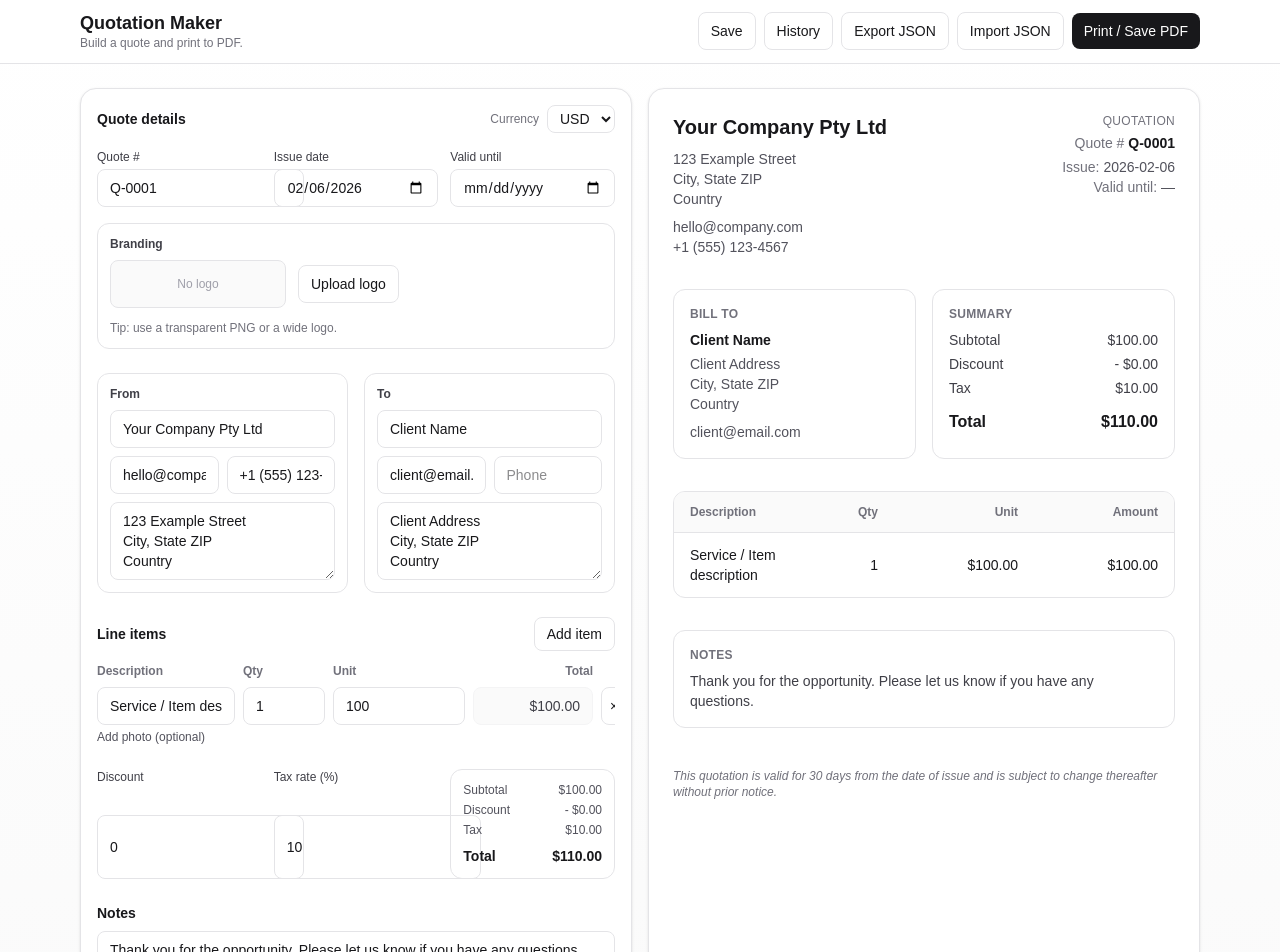
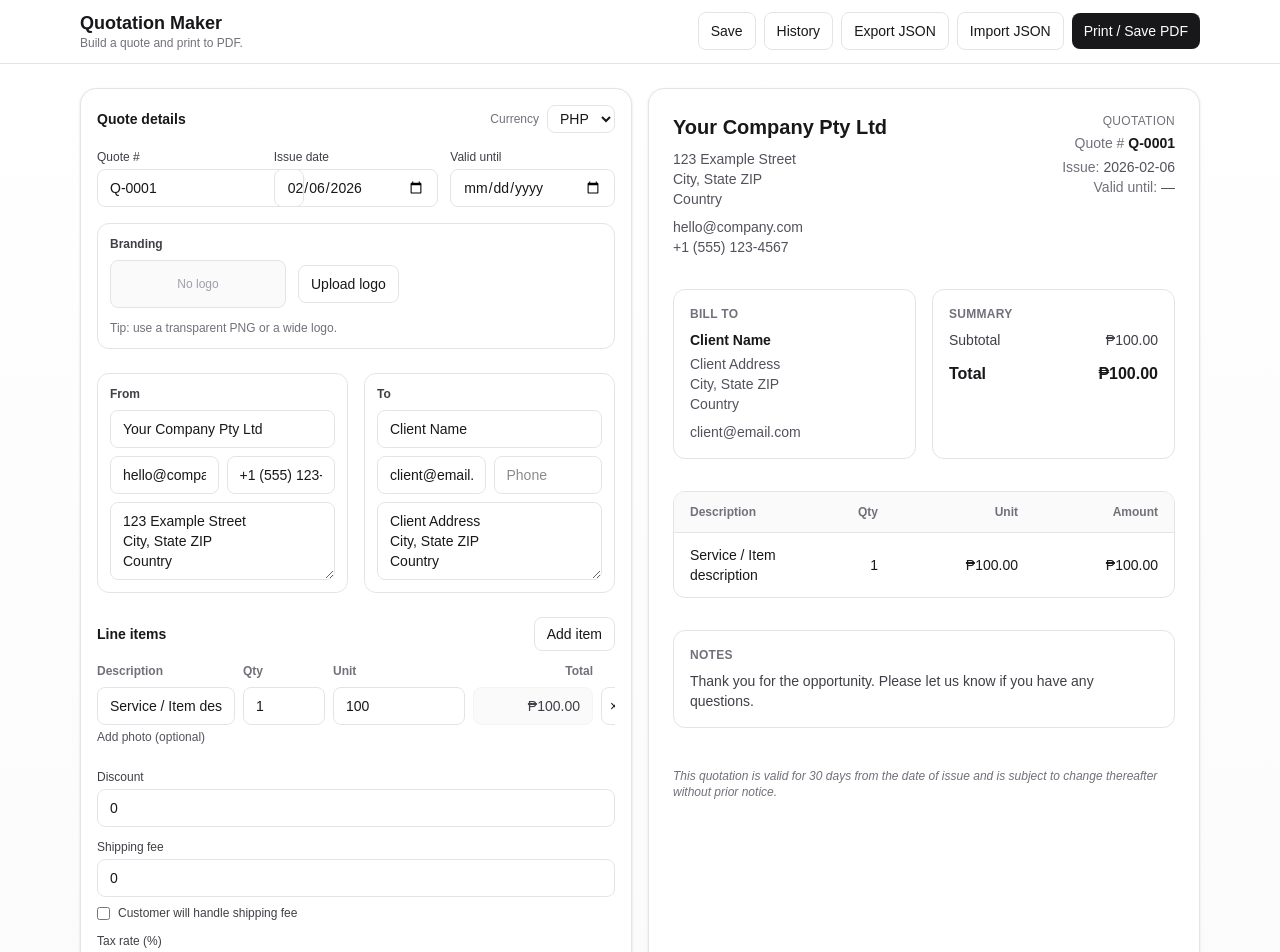
Before and after one commit to johnperricruz/quotation-maker, a Next.js app: page / in a window 1280 px wide. Shown: the top 952 px of the page. Built offline with nearby package versions, Linux system fonts and the light colour scheme.

Commit message:
Added shipping line

```diff
--- a/src/app/page.tsx
+++ b/src/app/page.tsx
@@ -19,7 +19,7 @@ type Party = {
 
 type QuoteData = {
   version: 1;
-  currency: "USD" | "AUD" | "PHP";
+  currency: "PHP" | "USD" | "AUD";
   logoDataUrl: string | null;
   from: Party;
   to: Party;
@@ -29,6 +29,8 @@ type QuoteData = {
   notes: string;
   taxRate: number;
   discount: number;
+  shippingFee: number;
+  customerHandlesShippingFee: boolean;
   items: LineItem[];
 };
 
@@ -91,7 +93,7 @@ function downloadJson(filename: string, data: unknown) {
 }
 
 export default function Home() {
-  const [currency, setCurrency] = useState<"USD" | "AUD" | "PHP">("USD");
+  const [currency, setCurrency] = useState<"USD" | "AUD" | "PHP">("PHP");
   const [logoDataUrl, setLogoDataUrl] = useState<string | null>(null);
   const importInputRef = useRef<HTMLInputElement | null>(null);
 
@@ -116,8 +118,11 @@ export default function Home() {
     "Thank you for the opportunity. Please let us know if you have any questions."
   );
 
-  const [taxRate, setTaxRate] = useState<number>(10);
+  const [taxRate, setTaxRate] = useState<number>(0);
   const [discount, setDiscount] = useState<number>(0);
+  const [shippingFee, setShippingFee] = useState<number>(0);
+  const [customerHandlesShippingFee, setCustomerHandlesShippingFee] =
+    useState<boolean>(false);
 
   const [items, setItems] = useState<LineItem[]>([
     {
@@ -153,9 +158,19 @@ export default function Home() {
     const taxable = Math.max(0, subtotal - safeDiscount);
     const safeTaxRate = Math.max(0, Number(taxRate) || 0) / 100;
     const tax = taxable * safeTaxRate;
-    const total = taxable + tax;
-    return { subtotal, discount: safeDiscount, taxable, tax, total };
-  }, [items, discount, taxRate]);
+    const safeShippingFee = customerHandlesShippingFee
+      ? 0
+      : Math.max(0, Math.trunc(Number(shippingFee) || 0));
+    const total = taxable + tax + safeShippingFee;
+    return {
+      subtotal,
+      discount: safeDiscount,
+      taxable,
+      tax,
+      shippingFee: safeShippingFee,
+      total,
+    };
+  }, [items, discount, taxRate, shippingFee, customerHandlesShippingFee]);
 
   const validityDays = useMemo(() => {
     // If "Valid until" is set, compute day difference; otherwise default to 30 days.
@@ -207,6 +222,8 @@ export default function Home() {
     notes,
     taxRate,
     discount,
+    shippingFee,
+    customerHandlesShippingFee,
     items,
   });
 
@@ -221,6 +238,8 @@ export default function Home() {
     setNotes(data.notes);
     setTaxRate(Number(data.taxRate) || 0);
     setDiscount(Number(data.discount) || 0);
+    setShippingFee(Math.max(0, Math.trunc(Number(data.shippingFee) || 0)));
+    setCustomerHandlesShippingFee(!!data.customerHandlesShippingFee);
     setItems(
       (data.items || []).map((it) => ({
         id: it.id || crypto.randomUUID(),
@@ -235,7 +254,7 @@ export default function Home() {
   const newQuote = () => {
     setActiveHistoryId(null);
     setLogoDataUrl(null);
-    setCurrency("USD");
+    setCurrency("PHP");
     setFrom({
       name: "Your Company Pty Ltd",
       email: "hello@company.com",
@@ -254,8 +273,10 @@ export default function Home() {
     setNotes(
       "Thank you for the opportunity. Please let us know if you have any questions."
     );
-    setTaxRate(10);
+    setTaxRate(0);
     setDiscount(0);
+    setShippingFee(0);
+    setCustomerHandlesShippingFee(false);
     setItems([
       {
         id: crypto.randomUUID(),
@@ -465,9 +486,9 @@ export default function Home() {
                 onChange={(e) => setCurrency(e.target.value as any)}
                 className="rounded-lg border border-zinc-200 bg-white px-2 py-1 text-sm"
               >
+                <option value="PHP">PHP</option>
                 <option value="USD">USD</option>
                 <option value="AUD">AUD</option>
-                <option value="PHP">PHP</option>
               </select>
             </div>
           </div>
@@ -879,7 +900,8 @@ export default function Home() {
               </table>
             </div>
 
-            <div className="mt-4 grid gap-3 sm:grid-cols-3">
+            <div className="mt-4 grid gap-3">
+              <div className="grid gap-3">
                 <label className="grid gap-1">
                   <span className="text-xs font-medium text-zinc-700">
                     Discount
@@ -895,6 +917,38 @@ export default function Home() {
                     className="rounded-lg border border-zinc-200 px-3 py-2 text-sm"
                   />
                 </label>
+
+                <div className="grid gap-1">
+                  <span className="text-xs font-medium text-zinc-700">
+                    Shipping fee
+                  </span>
+                  <input
+                    type="number"
+                    min={0}
+                    step={1}
+                    inputMode="numeric"
+                    value={shippingFee}
+                    disabled={customerHandlesShippingFee}
+                    onChange={(e) =>
+                      setShippingFee(
+                        Math.max(0, Math.trunc(Number(e.target.value) || 0))
+                      )
+                    }
+                    className="rounded-lg border border-zinc-200 px-3 py-2 text-sm disabled:bg-zinc-50 disabled:text-zinc-500"
+                  />
+                  <label className="mt-1 inline-flex items-start gap-2 text-xs text-zinc-700">
+                    <input
+                      type="checkbox"
+                      className="mt-0.5"
+                      checked={customerHandlesShippingFee}
+                      onChange={(e) =>
+                        setCustomerHandlesShippingFee(e.target.checked)
+                      }
+                    />
+                    <span>Customer will handle shipping fee</span>
+                  </label>
+                </div>
+
                 <label className="grid gap-1">
                   <span className="text-xs font-medium text-zinc-700">
                     Tax rate (%)
@@ -910,19 +964,35 @@ export default function Home() {
                     className="rounded-lg border border-zinc-200 px-3 py-2 text-sm"
                   />
                 </label>
-              <div className="rounded-xl border border-zinc-200 p-3">
+              </div>
+
+              <div className="rounded-xl border border-zinc-200 p-3 w-full">
                 <div className="flex items-center justify-between text-xs text-zinc-600">
                   <span>Subtotal</span>
                   <span>{formatMoney(totals.subtotal, currency)}</span>
                 </div>
+                {totals.discount > 0 && (
                   <div className="mt-1 flex items-center justify-between text-xs text-zinc-600">
                     <span>Discount</span>
                     <span>- {formatMoney(totals.discount, currency)}</span>
                   </div>
+                )}
+                {(totals.shippingFee > 0 || customerHandlesShippingFee) && (
+                  <div className="mt-1 flex items-center justify-between text-xs text-zinc-600">
+                    <span>Shipping</span>
+                    <span>
+                      {customerHandlesShippingFee
+                        ? "N/A"
+                        : formatMoney(totals.shippingFee, currency)}
+                    </span>
+                  </div>
+                )}
+                {totals.tax > 0 && (
                   <div className="mt-1 flex items-center justify-between text-xs text-zinc-600">
                     <span>Tax</span>
                     <span>{formatMoney(totals.tax, currency)}</span>
                   </div>
+                )}
                 <div className="mt-2 flex items-center justify-between text-sm font-semibold">
                   <span>Total</span>
                   <span>{formatMoney(totals.total, currency)}</span>
@@ -1008,14 +1078,28 @@ export default function Home() {
                   <span>Subtotal</span>
                   <span>{formatMoney(totals.subtotal, currency)}</span>
                 </div>
+                {totals.discount > 0 && (
                   <div className="mt-1 flex items-center justify-between text-sm text-zinc-700">
                     <span>Discount</span>
                     <span>- {formatMoney(totals.discount, currency)}</span>
                   </div>
+                )}
+                {(totals.shippingFee > 0 || customerHandlesShippingFee) && (
+                  <div className="mt-1 flex items-center justify-between text-sm text-zinc-700">
+                    <span>Shipping</span>
+                    <span>
+                      {customerHandlesShippingFee
+                        ? "N/A"
+                        : formatMoney(totals.shippingFee, currency)}
+                    </span>
+                  </div>
+                )}
+                {totals.tax > 0 && (
                   <div className="mt-1 flex items-center justify-between text-sm text-zinc-700">
                     <span>Tax</span>
                     <span>{formatMoney(totals.tax, currency)}</span>
                   </div>
+                )}
                 <div className="mt-3 flex items-center justify-between text-base font-semibold">
                   <span>Total</span>
                   <span>{formatMoney(totals.total, currency)}</span>
@@ -1082,7 +1166,7 @@ export default function Home() {
           </article>
         </section>
       </main>
-      <footer className="max-w-6xl text-xs text-zinc-500 py-6 text-center mx-auto">
+      <footer className="max-w-6xl text-xs text-zinc-500 py-6 text-center mx-auto print:hidden">
         Made with ❤️ &copy; 2026 JPC.
       </footer>
     </div>
```
Lines whose indentation alone changed are shown as unchanged.
